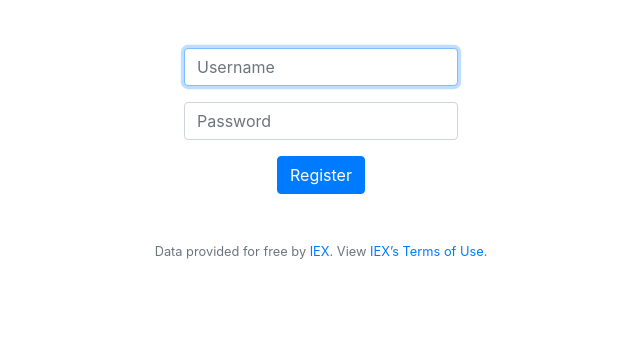
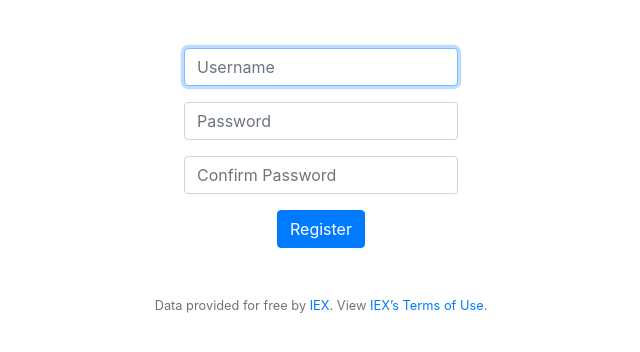
Before and after one commit to ChristianGracia/Harvard-cs50, a Flask app: page /register in a window 1280 px wide. Shown: the part 76-428 px from the top of the page, without its empty margins (319-959 px from the left). Run offline with Flask 2, Linux system fonts and the light colour scheme; some libraries are stand-ins or nearby versions.

Commit message:
added confirm password field

```diff
--- a/problem-set-8/finance/templates/register.html
+++ b/problem-set-8/finance/templates/register.html
@@ -12,6 +12,9 @@
     <div class="form-group">
         <input class="form-control" name="password" placeholder="Password" type="password">
     </div>
+    <div class="form-group">
+        <input class="form-control" name="confirmation" placeholder="Confirm Password" type="password">
+    </div>
     <button class="btn btn-primary" type="submit">Register</button>
 </form>
 {% endblock %}
```
Lines whose indentation alone changed are shown as unchanged.
